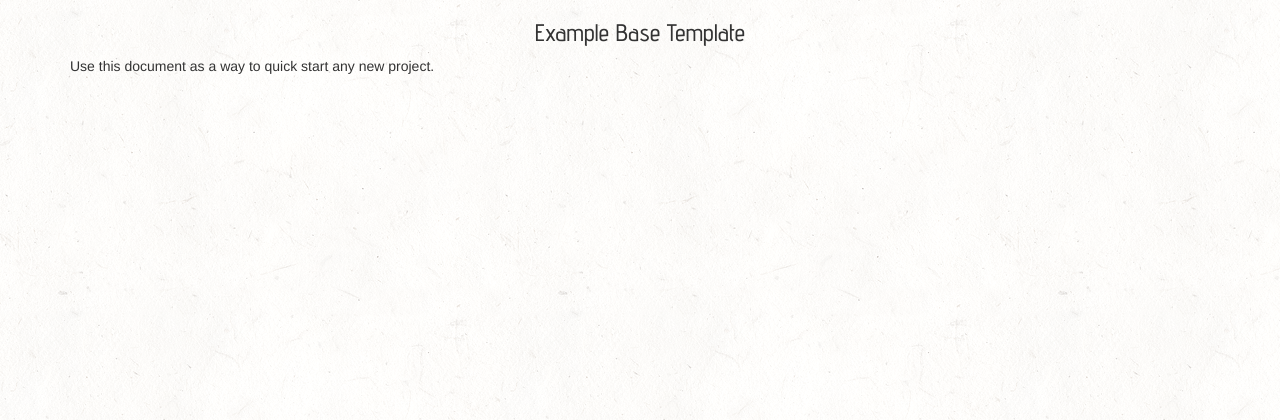
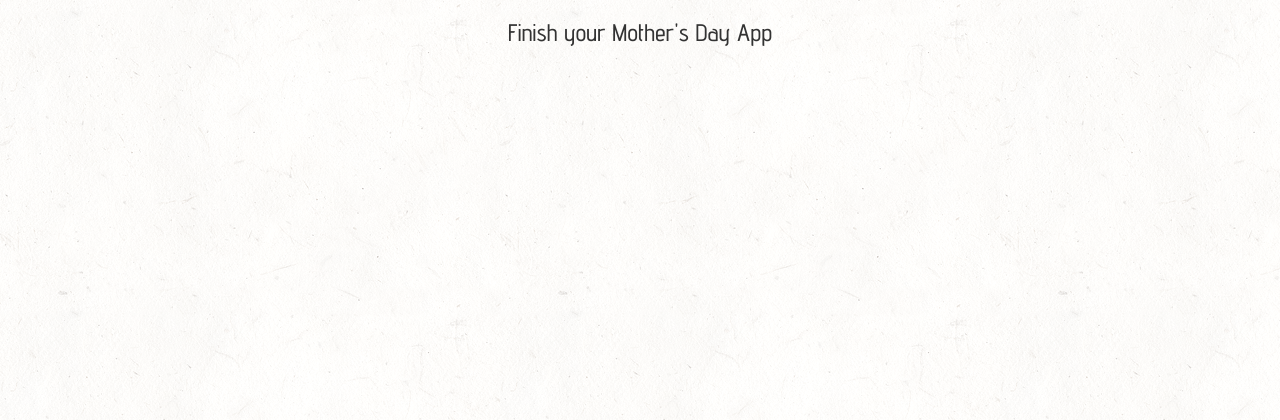
Before and after one commit to imkevinxu/mothersday, a Django app: page / in a window 1280 px wide. Shown: the top 420 px of the page. Run offline with Django 3.2, Linux system fonts and the light colour scheme; some libraries are stand-ins or nearby versions.

Commit message:
app view looking good

```diff
--- a/mothersday/static/css/mothersday.css
+++ b/mothersday/static/css/mothersday.css
@@ -215,3 +215,12 @@ body {
     z-index: 99;
     text-shadow: 0px 1px 0px #c22d18;
 }
+
+/* Screens bigger than smartphones ----------- */
+@media only screen
+and (min-width : 480px) {
+    body {
+        max-width: 480px;
+        margin: 0 auto;
+    }
+}
--- a/mothersday/templates/base.html
+++ b/mothersday/templates/base.html
@@ -30,12 +30,16 @@
     <div class="container">
       <div class="row">
         <div class="col-xs-12">
-          <h3 class="title-bar">{% block page_title %}Example Base Template{% endblock page_title %}</h3>
+          <h3 class="title-bar">{% block page_title %}Finish your Mother's Day App{% endblock page_title %}</h3>
         </div>
       </div>
 
       {% block content %}
-        <p>Use this document as a way to quick start any new project.</p>
+        <div class="row"></div>
+          <div class="col-xs-12">
+
+          </div>
+        </div>
       {% endblock content %}
 
     </div> <!-- /container -->
```
Also changed, not shown: mothersday/templates/app.html (+7 -4 lines).
